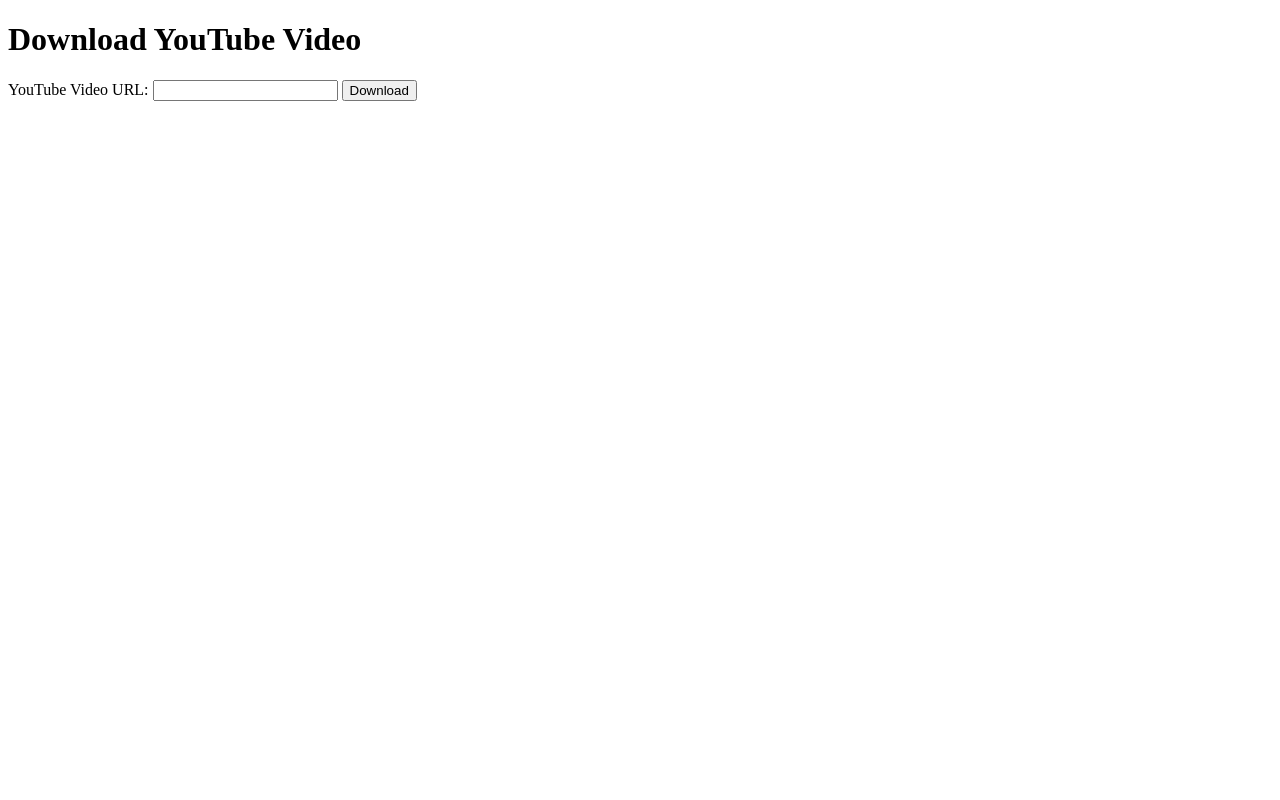
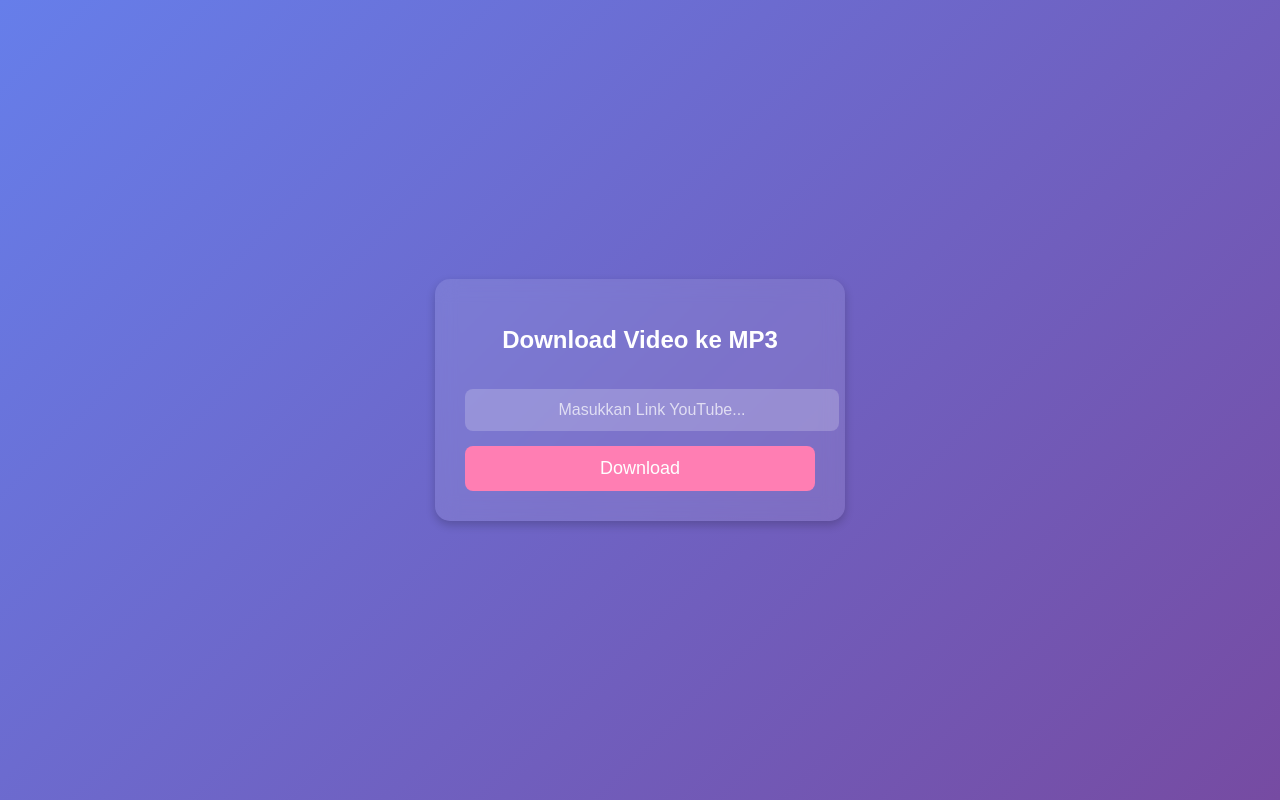
Before and after one commit to NFRamz/YT-Downloader, a plain HTML site: page templates/index.html in a window 1280 px wide. Drawn offline with Linux system fonts and the light colour scheme.

Commit message:
Update index.html

```diff
--- a/templates/index.html
+++ b/templates/index.html
@@ -1,16 +1,86 @@
 <!DOCTYPE html>
-<html lang="en">
+<html lang="id">
 <head>
     <meta charset="UTF-8">
     <meta name="viewport" content="width=device-width, initial-scale=1.0">
-    <title>Download YouTube Video</title>
+    <title>Download Video ke MP3</title>
+    <style>
+        /* Styling agar elemen berada di tengah */
+        body {
+            display: flex;
+            justify-content: center;
+            align-items: center;
+            height: 100vh;
+            margin: 0;
+            background: linear-gradient(135deg, #667eea, #764ba2);
+            font-family: 'Poppins', sans-serif;
+            color: white;
+        }
+
+        .container {
+            text-align: center;
+            background: rgba(255, 255, 255, 0.1);
+            padding: 30px;
+            border-radius: 15px;
+            box-shadow: 0px 4px 10px rgba(0, 0, 0, 0.2);
+            backdrop-filter: blur(10px);
+            width: 350px;
+        }
+
+        h1 {
+            font-size: 24px;
+            margin-bottom: 20px;
+        }
+
+        input {
+            width: 100%;
+            padding: 12px;
+            margin: 15px 0;
+            border: none;
+            border-radius: 8px;
+            font-size: 16px;
+            text-align: center;
+            background: rgba(255, 255, 255, 0.2);
+            color: white;
+            outline: none;
+        }
+
+        input::placeholder {
+            color: rgba(255, 255, 255, 0.7);
+        }
+
+        button {
+            width: 100%;
+            padding: 12px;
+            border: none;
+            border-radius: 8px;
+            background: #ff7eb3;
+            color: white;
+            font-size: 18px;
+            cursor: pointer;
+            transition: background 0.3s ease;
+        }
+
+        button:hover {
+            background: #ff4e8b;
+        }
+
+        @media (max-width: 400px) {
+            .container {
+                width: 90%;
+            }
+        }
+    </style>
 </head>
 <body>
-    <h1>Download YouTube Video</h1>
-    <form action="/download" method="POST">
-        <label for="url">YouTube Video URL:</label>
-        <input type="text" id="url" name="url" required>
-        <button type="submit">Download</button>
-    </form>
+
+    <div class="container">
+        <h1>Download Video ke MP3</h1>
+        <form action="/download" method="POST">
+            <input type="text" id="url" name="url" placeholder="Masukkan Link YouTube..." required>
+            <button type="submit">Download</button>
+        </form>
+    </div>
+
 </body>
 </html>
```
